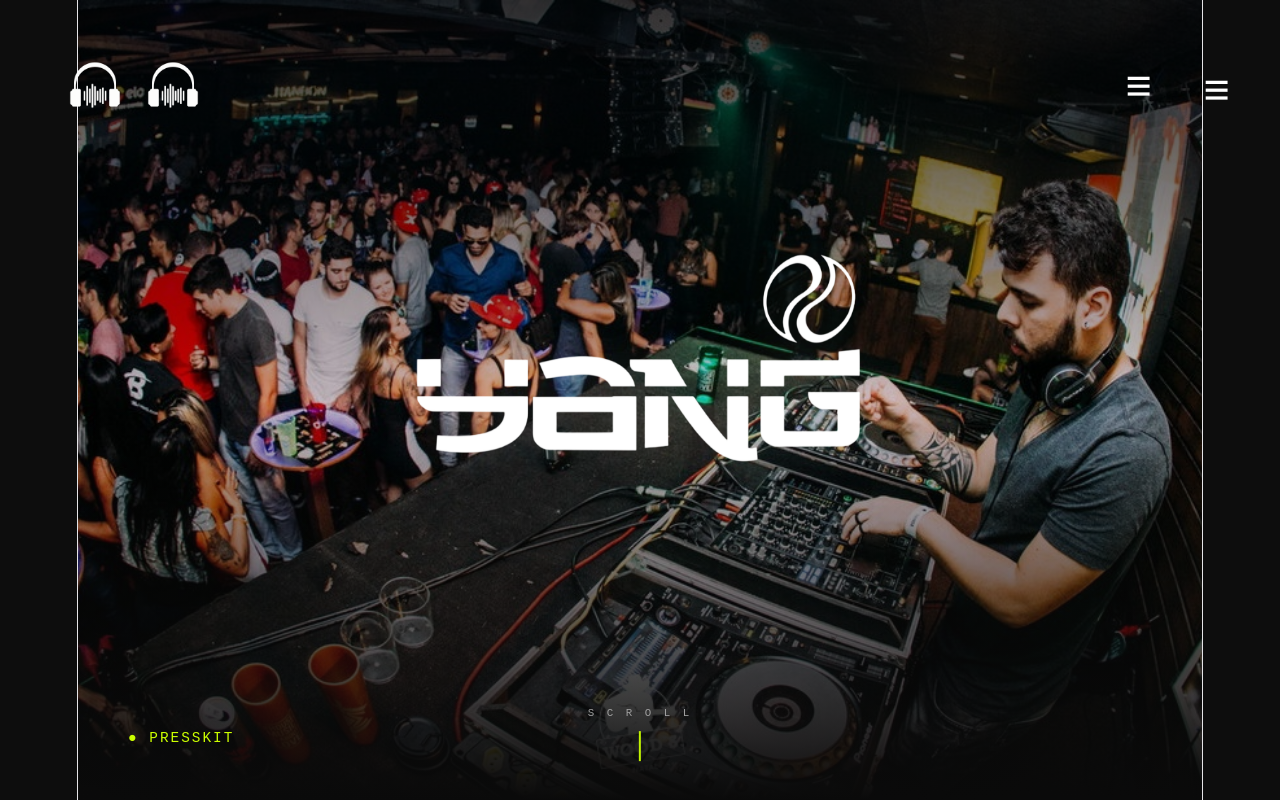
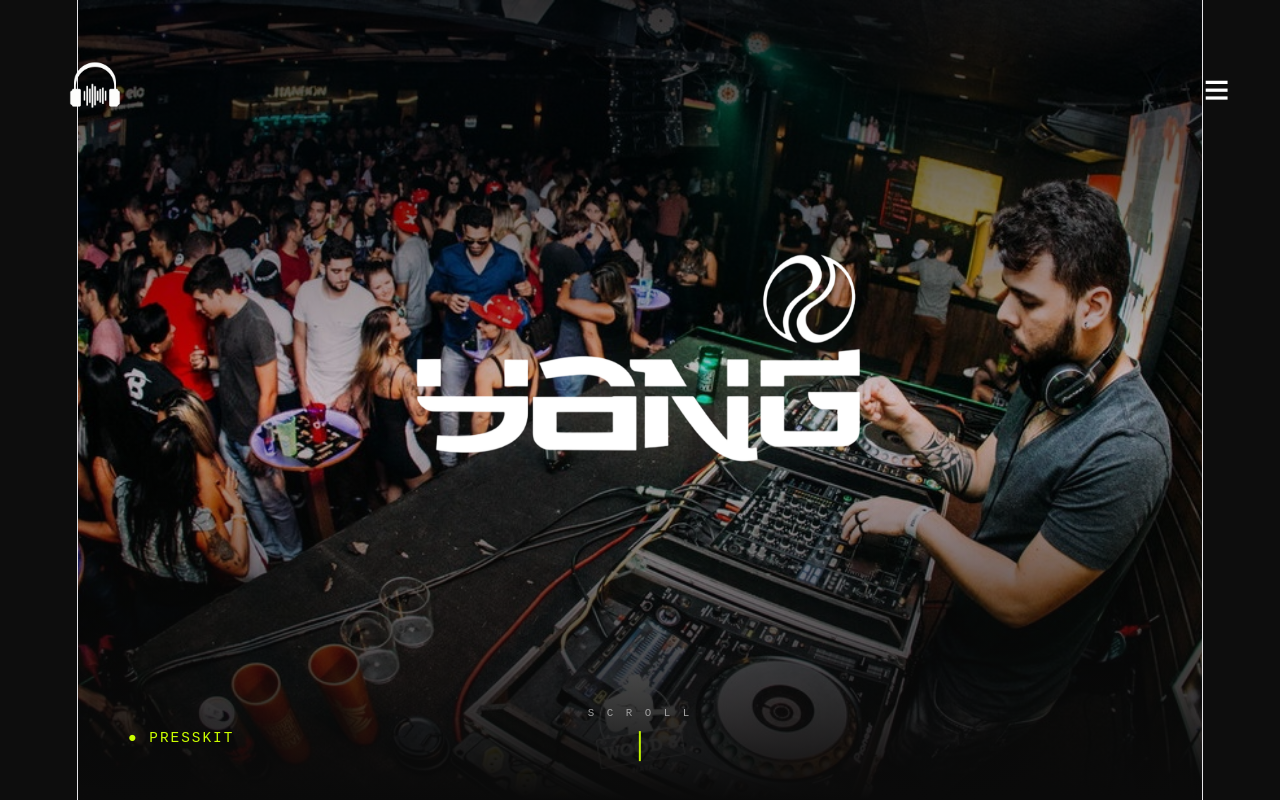
Before and after one commit to yangnf-art/projeto-dj-yang, a React (Vite) app: page / in a window 1280 px wide. Shown: the top 800 px of the page. Built offline with nearby package versions, Linux system fonts and the light colour scheme.

Commit message:
Limpando menu duplicado no Hero

```diff
--- a/src/components/Hero.jsx
+++ b/src/components/Hero.jsx
@@ -1,34 +1,9 @@
-import { useState } from 'react';
 import './Hero.css';
-import logoImagem from '../assets/2dj.png';
 import logoGigante from '../assets/logo3.png';
 
 export default function Hero() {
-  const [menuAberto, setMenuAberto] = useState(false);
-  const alternarMenu = () => setMenuAberto(!menuAberto);
-
   return (
     <section className="hero-container" id="home">
-
-      {/* O TOPO */}
-      <header className="hero-header">
-         <img src={logoImagem} alt="Logo DJ Yang" className="hero-logo" />
-         <div className="menu-icon" onClick={alternarMenu}>
-           {menuAberto ? '✕' : '≡'}
-         </div>
-      </header>
-
-      {/* O MENU RESTAURADO! */}
-      {menuAberto && (
-        <div className="menu-overlay">
-          <nav className="menu-links">
-            <a href="#home" onClick={alternarMenu}>Home</a>
-            <a href="#sobre" onClick={alternarMenu}>Sobre</a>
-            <a href="#som" onClick={alternarMenu}>Música</a>
-            <a href="#orcamento" onClick={alternarMenu}>Orçamento</a>
-          </nav>
-        </div>
-      )}
 
       {/* O MEIO DA TELA */}
       <img src={logoGigante} alt="YANG" className="logo-centro" />
```
